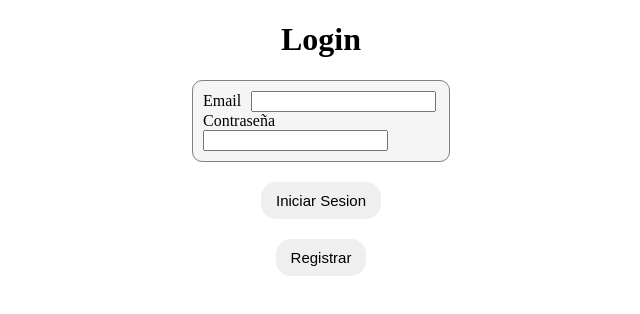
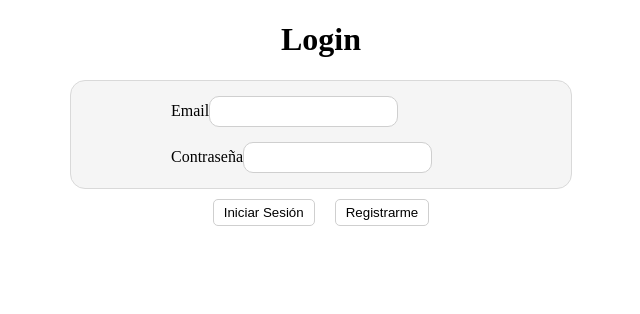
Before and after one commit to ArturoVa/FirebaseApp, a Vue app: page /login in a window 1280 px wide. Shown: the top 314 px of the page, without its empty margins (319-959 px from the left). Built offline with nearby package versions, Linux system fonts and the light colour scheme; no server answers.

Commit message:
Updated login page

```diff
--- a/src/pages/Login/LoginPage.vue
+++ b/src/pages/Login/LoginPage.vue
@@ -5,8 +5,10 @@ import {auth} from '@/firebase'
 import router from '@/router';
 
 const isLoginShown = ref(true);
+
 const email = ref('');
 const password=ref('');
+
 async function login(){
   try{
   const loginRequest = await signInWithEmailAndPassword(auth,email.value,password.value)
@@ -31,26 +33,37 @@ async function signUp(){
   <div v-if="isLoginShown">
   <h1>Login</h1>
   <div class="credentials-container">
+    <div>
       <label for="email">Email</label>
       <input v-model='email' type="email" />
+    </div>
+    <div>
       <label for="password">Contraseña</label>
       <input v-model="password" type="password" />
-
     </div>
-  <button @click="login">Iniciar Sesion</button>
-  <button @click="isLoginShown=false">Registrar</button>
+  </div>
+    <div class="btn-container">
+      <button class="login-btn" @click="login" type="button">Iniciar Sesión</button>
+      <button class="register-btn" @click="isLoginShown = false" type="button">Registrarme</button>
+    </div>
   </div>
   <div v-else>
-    <h1>Registrar</h1>
+    <h1>Registro</h1>
     <div class="credentials-container">
-      <label for="email">Email</label>
+      <p>Crea una nueva cuenta con correo y contraseña</p>
+      <div>
+        <label for="email">Email: </label>
         <input v-model="email" type="email" />
-      <label for="password">Contraseña</label>
+      </div>
+      <div>
+        <label for="password">Contraseña: </label>
         <input v-model="password" type="password" />
-
       </div>
-    <button @click="isLoginShown=true">Cancelar</button>
-    <button @click="signUp">Registrar</button>
+    </div>
+    <div class="btn-container">
+      <button @click="isLoginShown = true" type="button">Cancelar</button>
+      <button class="register-btn" @click="signUp" type="button">Registrame</button>
+    </div>
   </div>
 </template>
 
@@ -58,27 +71,53 @@ async function signUp(){
 h1 {
   text-align: center;
 }
+
 .credentials-container {
-  padding-top: 10px;
-  padding-bottom: 10px;
   margin: auto;
-  width: 20%;
-  max-width: 1200px;
+  width: 500px;
   background-color: whitesmoke;
-  border: 0.5px solid gray;
-  border-radius: 10px;
-}
-label,
-input {
-  margin-left: 10px;
-}
-button {
-  margin: 20px auto;
-  display: block;
-  padding: 10px 15px;
-  font-size: 15px;
-  border: none;
+  border: 1px rgb(217, 217, 217) solid;
   border-radius: 15px;
 }
 
+.credentials-container > div {
+  width: 60%;
+  margin: 15px auto;
+}
+
+input {
+  padding: 7px 5px;
+  border-radius: 10px;
+  border: 0.5px solid rgb(207, 207, 207);
+}
+
+button {
+  display: inline-block;
+  margin: 10px;
+  padding: 5px 10px;
+  border: 0.5px solid rgb(207, 207, 207);
+  background-color: white;
+  border-radius: 5px;
+  cursor: pointer;
+}
+
+.login-btn:hover {
+  background-color: rgb(0, 75, 226);
+  color: white;
+}
+
+.register-btn:hover {
+  background-color: rgb(133, 133, 133);
+  color: white;
+}
+
+.btn-container {
+  margin: auto;
+  width: max-content;
+}
+
+p {
+  text-align: center;
+}
+
 </style>
```
Lines whose indentation alone changed are shown as unchanged.
